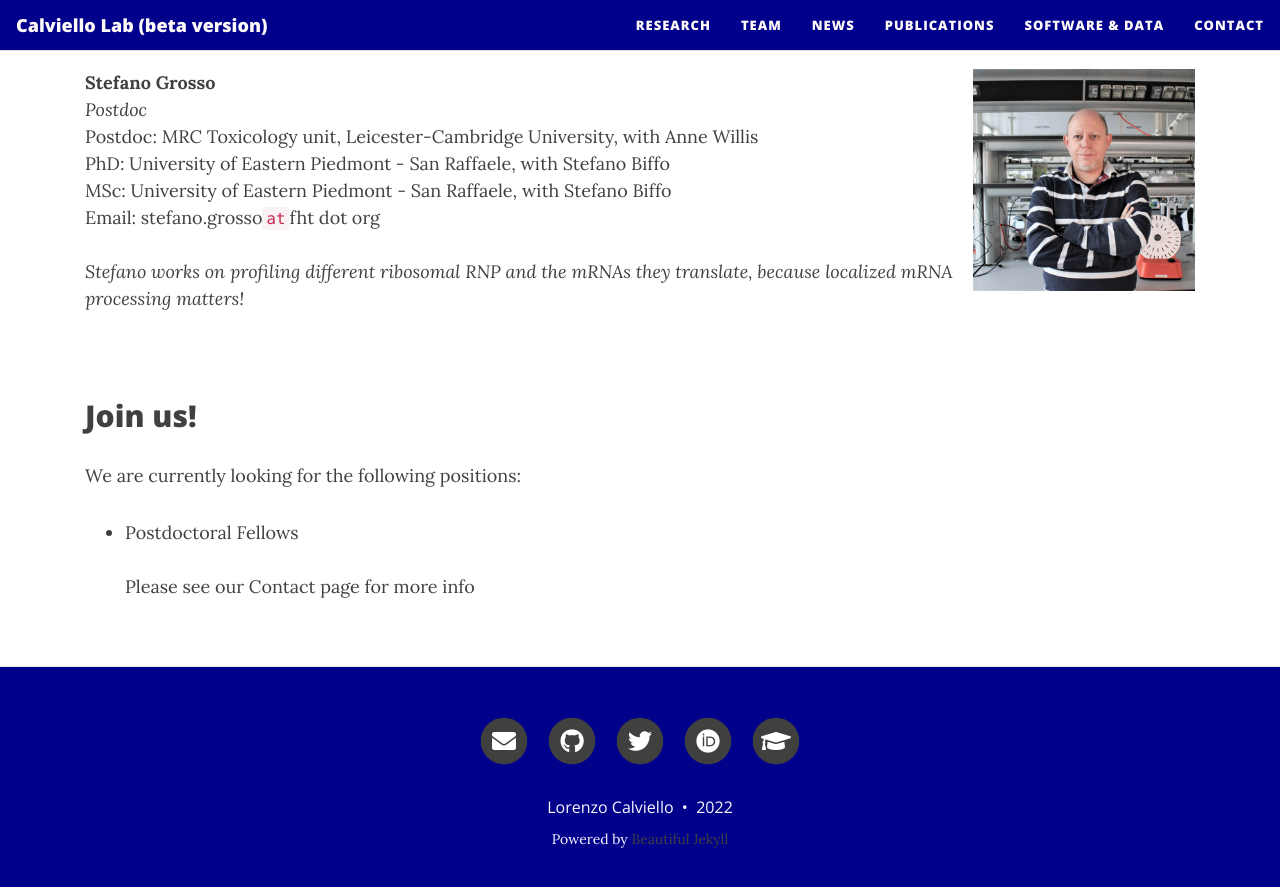
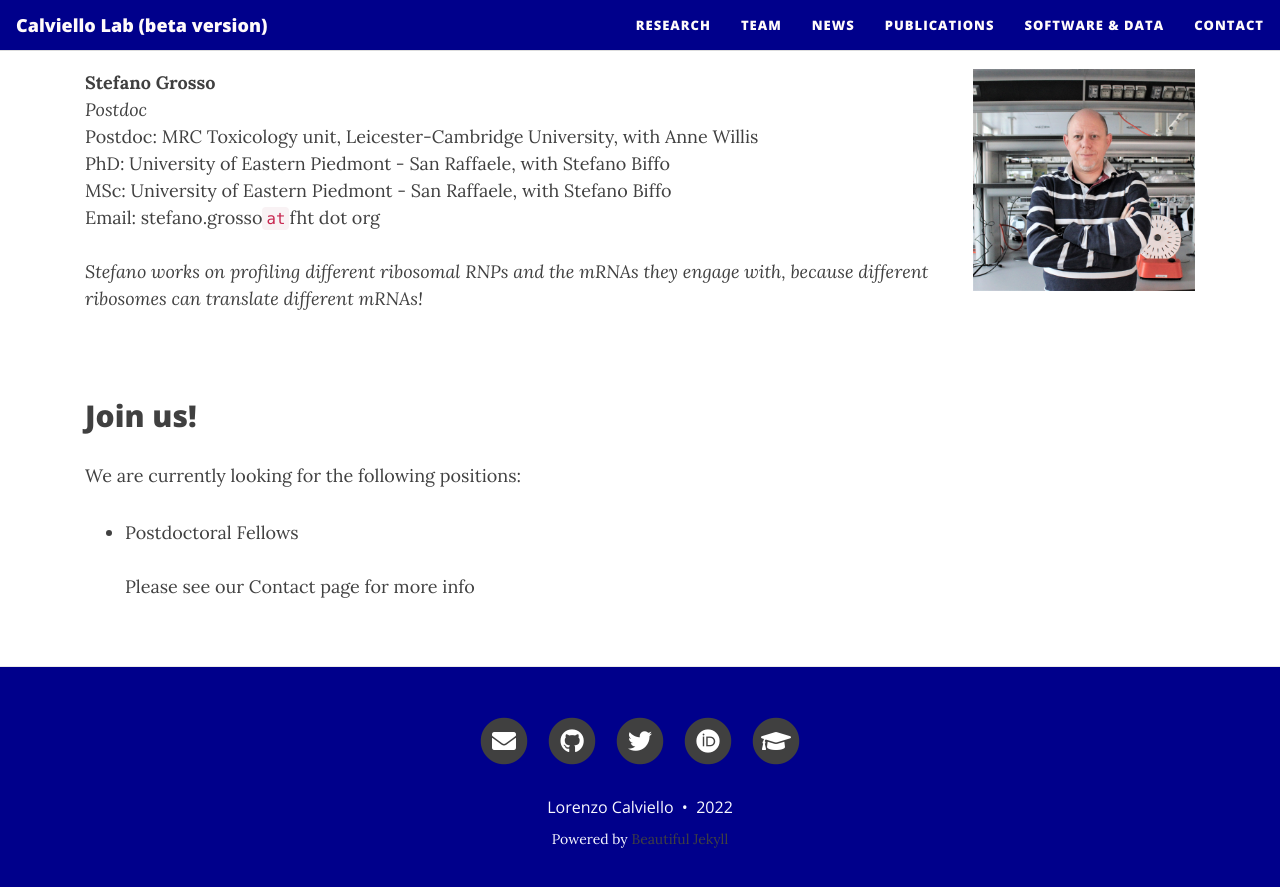
Before and after one commit to calviellolab/calviellolab.github.io, a Jekyll site: the page built from team.md, in a window 1280 px wide and 900 px high, scrolled down 1273 px. Shown: the top 887 px of the window. Built offline with Jekyll 4.4.1, drawn with Linux system fonts in a browser that asks for light colours; nearby versions of some CDN libraries.

Commit message:
Update team.md

```diff
--- a/team.md
+++ b/team.md
@@ -77,7 +77,7 @@ MSc: University of Eastern Piedmont - San Raffaele, with Stefano Biffo
 Email: stefano.grosso`at`fht dot org
 <br>
 <br>
-*Stefano works on profiling different ribosomal RNP and the mRNAs they translate, because localized mRNA processing matters!*
+*Stefano works on profiling different ribosomal RNPs and the mRNAs they engage with, because different ribosomes can translate different mRNAs!*
 
 <br>
 
```
